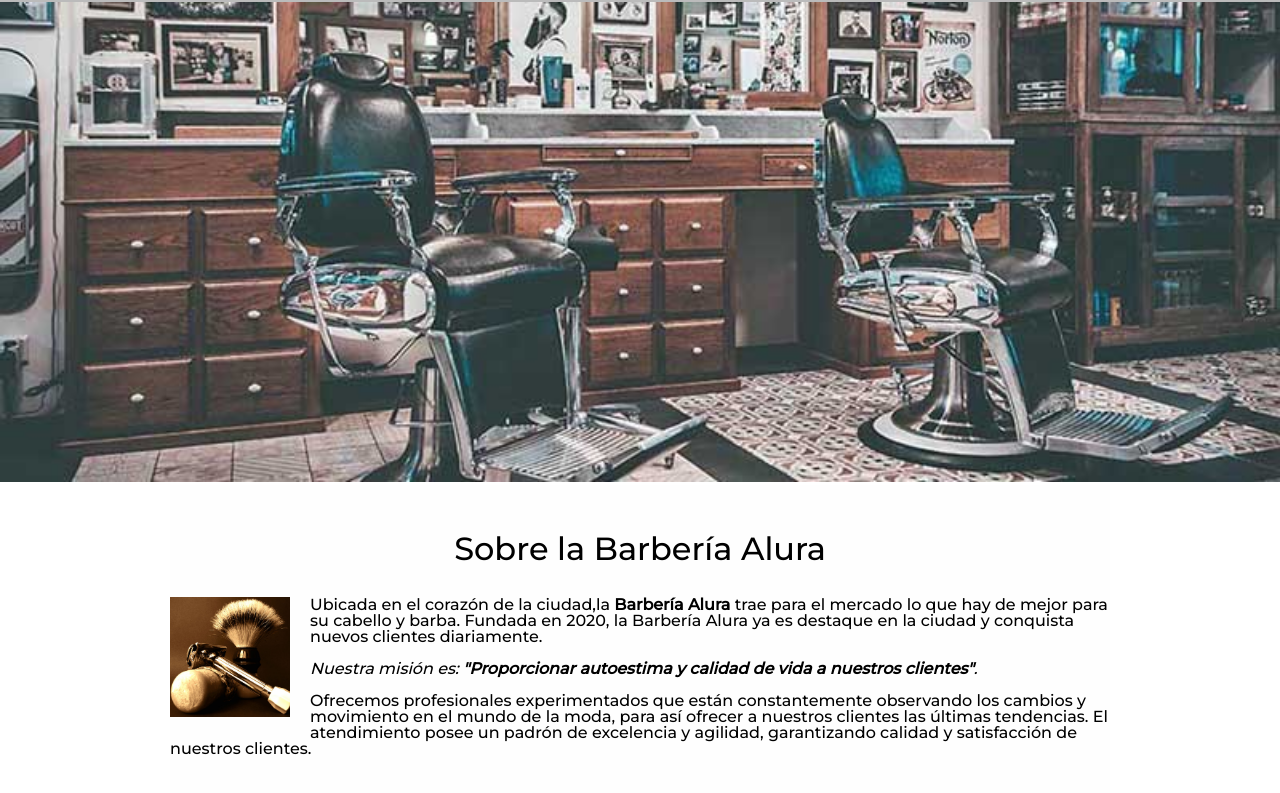
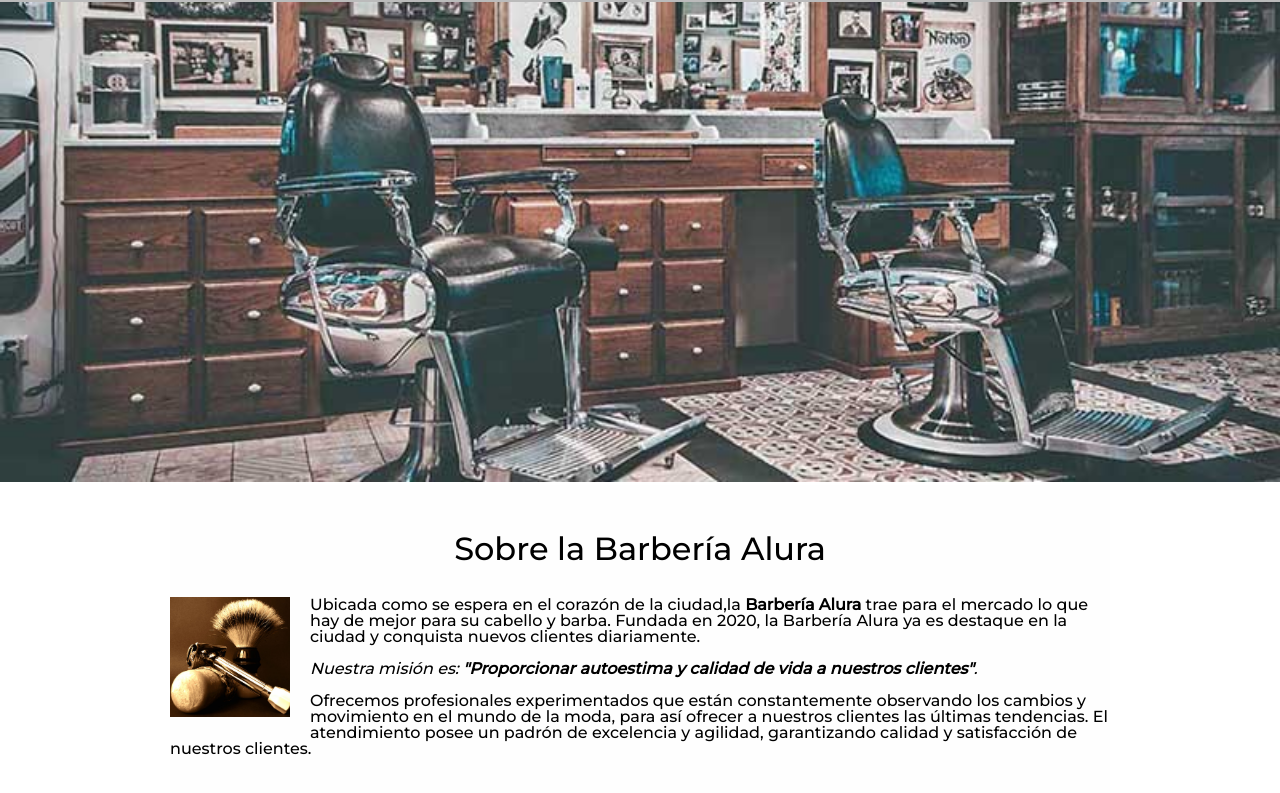
Before and after one commit to jose1804s/git-curso-alura, a plain HTML site: page index.html in a window 1280 px wide. Shown: the part 291-1084 px from the top of the page. Drawn offline with Linux system fonts and the light colour scheme.

Commit message:
renombrando

```diff
--- a/index.html
+++ b/index.html
@@ -38,7 +38,7 @@
 
                 <img class="utensilios" src="utensilios[1].jpg" alt="utensilios de un barbero">
 
-                <p>Ubicada en el corazón de la ciudad,la
+                <p>Ubicada como se espera en el corazón de la ciudad,la
                 <strong>Barbería Alura</strong>  trae para el mercado
                 lo que hay de mejor para su cabello y barba.
                 Fundada en 2020, la Barbería Alura ya es
```
